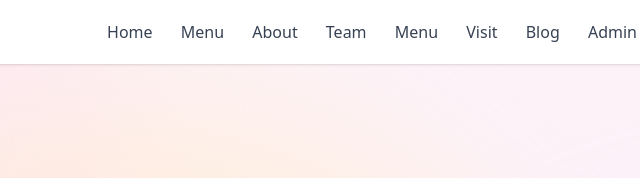
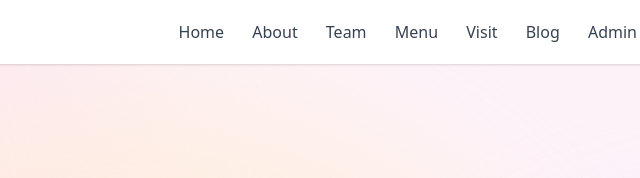
Before and after one commit to derinventingroom/baker-bliss, an Astro site: page / in a window 1280 px wide. Shown: the top 178 px of the page, 499-1139 px from the left. Built offline with nearby package versions, Linux system fonts and the light colour scheme; Astro itself is replaced by a stand-in of ours.

Commit message:
Linked items in the navbar

```diff
--- a/src/layouts/Layout.astro
+++ b/src/layouts/Layout.astro
@@ -17,7 +17,6 @@ const { title = "Bakery Bliss" } = Astro.props;
         <a href="/" class="text-2xl font-bold text-pink-700">Bakery Bliss</a>
         <nav class="space-x-6">
           <a href="/" class="text-gray-700 hover:text-pink-600">Home</a>
-          <a href="#menu" class="text-gray-700 hover:text-pink-600">Menu</a>
           <a href="#about" class="text-gray-700 hover:text-pink-600">About</a>
           <a href="#team" class="text-gray-700 hover:text-pink-600">Team</a>
           <a href="#menu" class="text-gray-700 hover:text-pink-600">Menu</a>
```
